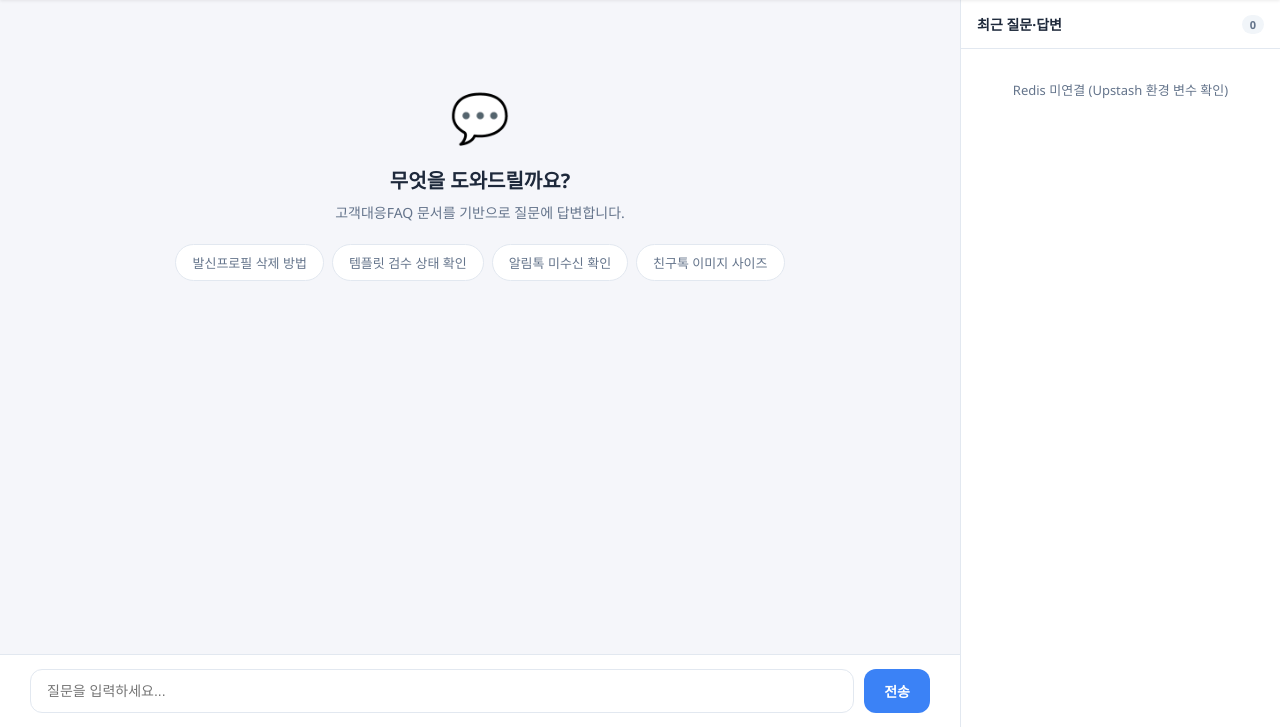
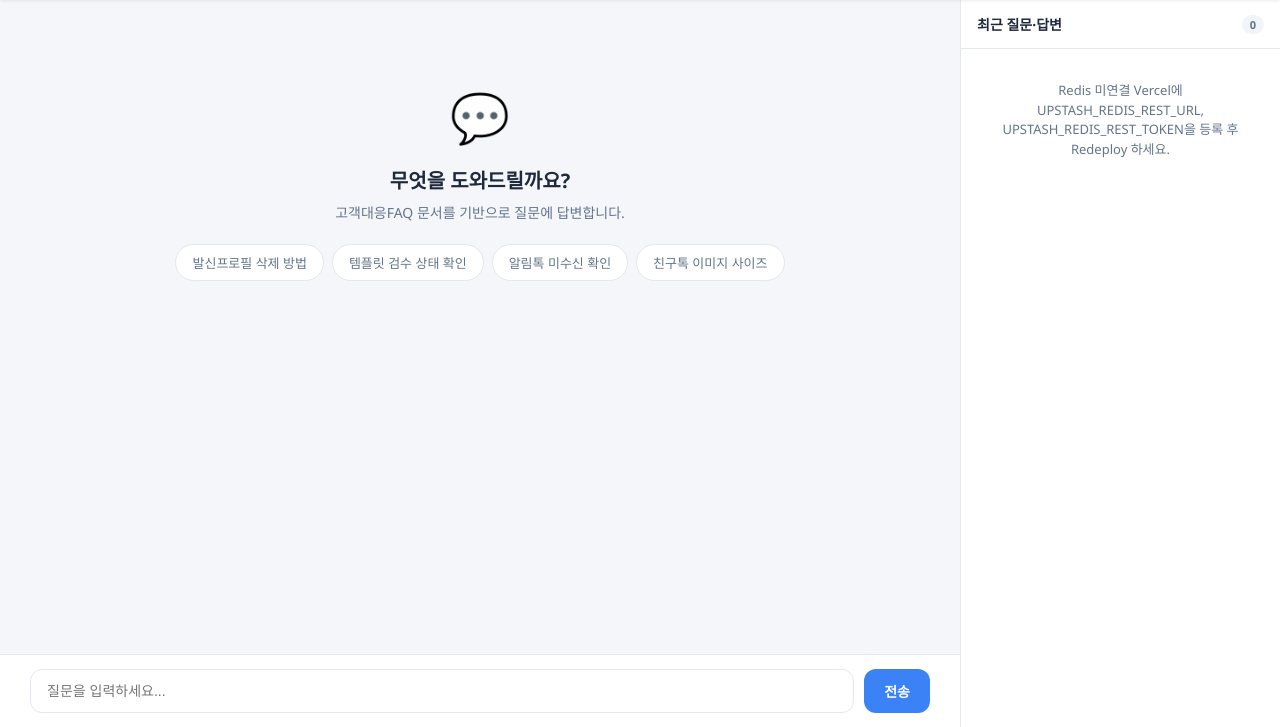
Before and after one commit to lmg2738-dot/faq, a Flask app: template templates/index.html in a window 1280 px wide. Shown: the part 73-800 px from the top of the page. Run offline with Flask 3, Linux system fonts and the light colour scheme; the template is opened without the code that fills it, so the values that code supplies are empty.

Commit message:
Strict FAQ-only answers, fix Upstash history, improve sidebar
- Escalate to contact list when FAQ lacks context; block LLM hallucination

- Fix Upstash REST via /pipeline; history sidebar and mobile toggle

```diff
--- a/app.py
+++ b/app.py
@@ -38,7 +38,7 @@ _load_dotenv()
 KANANA_TIMEOUT = int(os.environ.get("KANANA_TIMEOUT", "55") or "55")
 
 RETRIEVAL_TOP_K = 5
-RETRIEVAL_MIN_SCORE = float(os.environ.get("RETRIEVAL_MIN_SCORE", "1.5"))
+RETRIEVAL_MIN_SCORE = float(os.environ.get("RETRIEVAL_MIN_SCORE", "4.0"))
 
 REDIS_HISTORY_KEY = "faq:chat:recent"
 REDIS_HISTORY_LIMIT = 10
@@ -260,30 +260,174 @@ _ESCALATION_CONTACTS = """\
   개발 관련 문의는 devops@cj.net 을 수신/참조로 보내 주세요."""
 
 
-def _no_faq_answer() -> str:
-    return (
+_ESCALATE_TOKEN = "[ESCALATE]"
+
+_NOT_FOUND_MARKERS = (
+    "찾을 수 없",
+    "확인되지 않",
+    "문서에 없",
+    "faq에서",
+    "faq 문서",
+    "추측하여",
+    "추측하",
+    "임의로",
+    "근거가 없",
+    "관련된 내용을 찾을",
+    "답변드리지 않",
+    "확인해 주세요",
+)
+
+_STOP_TERMS = frozenset(
+    {
+        "있는",
+        "없는",
+        "하는",
+        "되는",
+        "어떻게",
+        "무엇",
+        "방법",
+        "문의",
+        "관련",
+        "확인",
+        "알려",
+        "주세요",
+        "가능",
+        "대한",
+        "어디",
+        "무엇인가요",
+        "알려주세요",
+        "해주세요",
+    }
+)
+
+
+def _significant_terms(text: str) -> list[str]:
+    words = re.findall(r"[a-z0-9]{2,}|[가-힣]{2,}", (text or "").lower())
+    return [w for w in words if w not in _STOP_TERMS and len(w) >= 2]
+
+
+def _no_faq_answer(question: str = "") -> str:
+    intro = (
         "FAQ 문서에서 질문과 관련된 내용을 찾을 수 없습니다. "
         "추측하거나 임의로 답변드리지 않습니다. 아래 담당자에게 문의해 주세요.\n\n"
-        + _ESCALATION_CONTACTS
     )
+    q = (question or "").lower()
+    hint = ""
+    if any(
+        k in q
+        for k in (
+            "개발",
+            "api",
+            "연동",
+            "agent",
+            "게이트",
+            "rest",
+            "컴원",
+            "apiplex",
+            "세일즈포스",
+            "엠플레이스",
+        )
+    ):
+        hint = "※ 개발 관련 문의는 devops@cj.net 을 수신/참조로 보내 주세요.\n\n"
+    elif any(k in q for k in ("정산", "계정발급", "계정", "발신번호", "발신", "스팸", "대량발송", "대량")):
+        hint = "※ 정산·계정·발신·발송 관련은 아래 해당 담당자에게 문의해 주세요.\n\n"
+    elif any(k in q for k in ("영업", "세일즈", "컴원", "메시징")):
+        hint = "※ 영업·연동 관련은 아래 영업문의 담당자에게 문의해 주세요.\n\n"
+    elif any(k in q for k in ("정책",)):
+        hint = "※ 정책 관련은 아래 정책문의 담당자에게 문의해 주세요.\n\n"
+    return intro + hint + _ESCALATION_CONTACTS
 
 
-def _retrieval_is_weak(results: list[tuple[str, float]]) -> bool:
+def _faq_has_sufficient_context(
+    question: str, results: list[tuple[str, float]]
+) -> bool:
+    """FAQ 발췌만으로 답할 수 있을 만큼 검색 신뢰도가 높은지 판단."""
     if not results:
+        return False
+
+    top_score = results[0][1]
+    if top_score < RETRIEVAL_MIN_SCORE:
+        return False
+
+    if len(results) >= 2 and results[1][1] > 0:
+        gap = top_score - results[1][1]
+        if top_score < RETRIEVAL_MIN_SCORE * 2 and gap < 0.8:
+            return False
+
+    top_doc = results[0][0].lower()
+    terms = _significant_terms(question)
+    if not terms:
+        return top_score >= RETRIEVAL_MIN_SCORE * 1.5
+
+    hits = sum(1 for t in terms if t in top_doc)
+    need = max(1, (len(terms) + 1) // 2)
+    return hits >= need
+
+
+def _answer_grounded_in_docs(answer: str, docs: list[str], question: str) -> bool:
+    if not docs:
+        return False
+
+    combined = "\n".join(docs).lower()
+    answer_l = answer.lower()
+    terms = _significant_terms(question)
+
+    if terms:
+        in_doc = sum(1 for t in terms if t in combined)
+        in_ans = sum(1 for t in terms if t in answer_l)
+        if in_doc < max(1, len(terms) // 3):
+            return False
+        if in_ans < max(1, len(terms) // 4):
+            return False
+
+    phrases = re.findall(r"[가-힣a-z0-9]{5,}", docs[0].lower())
+    if phrases:
+        key_phrases = sorted(set(phrases), key=len, reverse=True)[:10]
+        if not any(p in answer_l for p in key_phrases[:6]):
+            return False
+    return True
+
+
+def _should_escalate_llm_answer(
+    question: str,
+    answer: str,
+    docs: list[str],
+    results: list[tuple[str, float]],
+) -> bool:
+    text = (answer or "").strip()
+    if not text:
         return True
-    return results[0][1] < RETRIEVAL_MIN_SCORE
+    if _ESCALATE_TOKEN in text:
+        return True
+    if any(m in text for m in _NOT_FOUND_MARKERS):
+        return True
+    if not _faq_has_sufficient_context(question, results):
+        return True
+    if not _answer_grounded_in_docs(text, docs, question):
+        return True
+    return False
+
+
+def _finalize_faq_answer(
+    question: str,
+    answer: str,
+    docs: list[str],
+    results: list[tuple[str, float]],
+) -> str:
+    if _should_escalate_llm_answer(question, answer, docs, results):
+        return _no_faq_answer(question)
+    return answer.strip()
 
 
 _PROMPT_TEMPLATE = """\
-당신은 사내 고객대응 FAQ 챗봇입니다. 아래 [FAQ 발췌] 내용만 근거로 답변하세요.
+당신은 사내 고객대응 FAQ 챗봇입니다. 반드시 아래 [FAQ 발췌]에 실제로 적힌 내용만으로 답변하세요.
 
-[필수 규칙]
-1. FAQ에 없는 사실·숫자·절차·정책을 절대 지어내지 마세요. 확실하지 않으면 답하지 마세요.
-2. 질문에 답할 근거가 FAQ 발췌에 없거나 부족하면, 반드시 아래 형식으로만 답하세요.
-   - 첫 줄: "FAQ 문서에서 질문과 관련된 내용을 찾을 수 없습니다. 추측하여 답변드리지 않습니다."
-   - 이어서 질문 주제에 맞는 담당자(아래 [담당자 연락처])만 골라 안내하세요. 해당 없으면 대표문의·판단 어려울 때 안내를 포함하세요.
-   - 담당자 연락처는 아래 목록을 그대로 사용하고, 임의로 바꾸거나 생략하지 마세요.
-3. FAQ에 근거가 충분할 때만 답변하세요. 접속 경로, 메뉴, URL 등 문서에 있는 구체적 절차를 포함하세요.
+[필수 규칙 — 위반 금지]
+1. FAQ 발췌에 없는 사실·숫자·절차·URL·메뉴명·정책을 절대 만들지 마세요.
+2. 질문에 직접 답할 문장이 FAQ 발췌에 없으면, 설명 없이 오직 다음 한 줄만 출력하세요:
+   {escalate_token}
+3. {escalate_token} 이외의 형태로 "모른다", "찾을 수 없다", "담당자에게 문의" 등을 쓰지 마세요. (시스템이 담당자 안내를 붙입니다)
+4. FAQ 발췌에 근거가 충분할 때만 일반 답변을 작성하세요. 답변에는 발췌에 있는 구체적 절차·경로·조건을 포함하세요.
 
 [FAQ 발췌]
 --- 문서 1 ---
@@ -294,9 +438,6 @@ _PROMPT_TEMPLATE = """\
 
 --- 문서 3 ---
 {doc3}
-
-[담당자 연락처]
-{contacts}
 
 질문: {question}
 답변:"""
@@ -317,7 +458,7 @@ def _call_kanana(question: str, context: list[str], history: list[dict]) -> tupl
         doc1=docs[0],
         doc2=docs[1],
         doc3=docs[2],
-        contacts=_ESCALATION_CONTACTS,
+        escalate_token=_ESCALATE_TOKEN,
         question=question,
     )
     messages = []
@@ -381,21 +522,28 @@ def _call_kanana(question: str, context: list[str], history: list[dict]) -> tupl
 # 6. Upstash Redis (질문/답변 이력)
 # ──────────────────────────────────────────────
 
-def _redis_configured() -> bool:
-    return bool(
-        (os.environ.get("UPSTASH_REDIS_REST_URL") or "").strip()
-        and (os.environ.get("UPSTASH_REDIS_REST_TOKEN") or "").strip()
-    )
+def _redis_url() -> str:
+    return _env_clean("UPSTASH_REDIS_REST_URL").rstrip("/")
 
 
-def _upstash_request(commands) -> dict | list | None:
-    url = (os.environ.get("UPSTASH_REDIS_REST_URL") or "").strip()
-    token = (os.environ.get("UPSTASH_REDIS_REST_TOKEN") or "").strip()
+def _redis_token() -> str:
+    return _env_clean("UPSTASH_REDIS_REST_TOKEN")
+
+
+def _redis_configured() -> bool:
+    return bool(_redis_url() and _redis_token())
+
+
+def _upstash_post(path: str, payload) -> dict | list | None:
+    """Upstash REST API (단일 명령은 루트 URL, 파이프라인은 /pipeline)."""
+    url = _redis_url()
+    token = _redis_token()
     if not url or not token:
         return None
-    body = json.dumps(commands, ensure_ascii=False).encode("utf-8")
+    endpoint = url if not path else f"{url}/{path.lstrip('/')}"
+    body = json.dumps(payload, ensure_ascii=False).encode("utf-8")
     req = urllib.request.Request(
-        url,
+        endpoint,
         data=body,
         headers={
             "Authorization": f"Bearer {token}",
@@ -406,14 +554,48 @@ def _upstash_request(commands) -> dict | list | None:
     try:
         with urllib.request.urlopen(req, timeout=10) as resp:
             return json.loads(resp.read().decode("utf-8"))
+    except urllib.error.HTTPError as e:
+        try:
+            detail = json.loads(e.read().decode("utf-8"))
+        except Exception:
+            detail = {"error": str(e)}
+        print(f"[!] Upstash HTTP {e.code}: {detail}")
+        return detail
     except Exception as e:
         print(f"[!] Upstash Redis 오류: {e}")
         return None
 
 
-def _save_chat_history(question: str, answer: str) -> None:
+def _upstash_command(command: list) -> dict | None:
+    resp = _upstash_post("", command)
+    return resp if isinstance(resp, dict) else None
+
+
+def _upstash_pipeline(commands: list[list]) -> list[dict] | None:
+    resp = _upstash_post("pipeline", commands)
+    return resp if isinstance(resp, list) else None
+
+
+def _parse_history_entries(raw) -> list[dict]:
+    items: list[dict] = []
+    if not isinstance(raw, list):
+        return items
+    for entry in raw:
+        if isinstance(entry, bytes):
+            entry = entry.decode("utf-8")
+        if not isinstance(entry, str):
+            continue
+        try:
+            items.append(json.loads(entry))
+        except (json.JSONDecodeError, TypeError):
+            continue
+    return items
+
+
+def _save_chat_history(question: str, answer: str) -> str | None:
+    """저장 실패 시 오류 메시지, 성공 시 None."""
     if not _redis_configured():
-        return
+        return None
     item = json.dumps(
         {
             "question": question,
@@ -422,46 +604,40 @@ def _save_chat_history(question: str, answer: str) -> None:
         },
         ensure_ascii=False,
     )
-    resp = _upstash_request(
+    pipeline = _upstash_pipeline(
         [
             ["LPUSH", REDIS_HISTORY_KEY, item],
             ["LTRIM", REDIS_HISTORY_KEY, "0", str(REDIS_HISTORY_LIMIT - 1)],
         ]
     )
-    if resp is None:
-        return
-    if isinstance(resp, list):
-        for part in resp:
+    if pipeline:
+        for part in pipeline:
             if isinstance(part, dict) and part.get("error"):
-                print(f"[!] Upstash 저장 오류: {part['error']}")
-    elif isinstance(resp, dict) and resp.get("error"):
-        print(f"[!] Upstash 저장 오류: {resp['error']}")
+                return str(part["error"])
+        return None
+
+    # pipeline 미지원/실패 시 단일 명령으로 재시도
+    push = _upstash_command(["LPUSH", REDIS_HISTORY_KEY, item])
+    if not push:
+        return "Redis 연결 실패"
+    if push.get("error"):
+        return str(push["error"])
+    trim = _upstash_command(["LTRIM", REDIS_HISTORY_KEY, "0", str(REDIS_HISTORY_LIMIT - 1)])
+    if trim and trim.get("error"):
+        return str(trim["error"])
+    return None
 
 
-def _get_chat_history() -> list[dict]:
+def _get_chat_history() -> tuple[list[dict], str | None]:
+    """(최신순 항목 목록, 오류 메시지)"""
     if not _redis_configured():
-        return []
-    resp = _upstash_request(["LRANGE", REDIS_HISTORY_KEY, "0", str(REDIS_HISTORY_LIMIT - 1)])
+        return [], None
+    resp = _upstash_command(["LRANGE", REDIS_HISTORY_KEY, "0", str(REDIS_HISTORY_LIMIT - 1)])
     if not resp:
-        return []
-    if isinstance(resp, list):
-        raw = resp[0].get("result", []) if resp and isinstance(resp[0], dict) else []
-    elif isinstance(resp, dict):
-        if resp.get("error"):
-            print(f"[!] Upstash 조회 오류: {resp['error']}")
-            return []
-        raw = resp.get("result") or []
-    else:
-        return []
-    items: list[dict] = []
-    for entry in raw:
-        if isinstance(entry, bytes):
-            entry = entry.decode("utf-8")
-        try:
-            items.append(json.loads(entry))
-        except (json.JSONDecodeError, TypeError):
-            continue
-    return items
+        return [], "Redis 연결 실패"
+    if resp.get("error"):
+        return [], str(resp["error"])
+    return _parse_history_entries(resp.get("result")), None
 
 
 # ──────────────────────────────────────────────
@@ -500,12 +676,15 @@ def chat():
         for doc, sc in results
     ]
 
-    if _retrieval_is_weak(results):
-        answer = _no_faq_answer()
+    if not _faq_has_sufficient_context(question, results):
+        answer = _no_faq_answer(question)
         _save_chat_history(question, answer)
         return jsonify({"answer": answer, "references": refs})
 
     answer, err_kind = _call_kanana(question, context_docs, history)
+
+    if err_kind is None:
+        answer = _finalize_faq_answer(question, answer, context_docs, results)
 
     if err_kind in ("quota", "server", "api", "network") and context_docs:
         fallback = "🔍 API를 사용할 수 없어 FAQ 검색 결과를 직접 보여드립니다.\n\n"
@@ -519,7 +698,15 @@ def chat():
 
 @app.route("/api/history", methods=["GET"])
 def chat_history():
-    return jsonify({"items": _get_chat_history(), "enabled": _redis_configured()})
+    items, err = _get_chat_history()
+    configured = _redis_configured()
+    return jsonify(
+        {
+            "items": items,
+            "enabled": configured,
+            "error": err if configured else None,
+        }
+    )
 
 
 @app.route("/api/status", methods=["GET"])
@@ -533,6 +720,8 @@ def api_status():
             "kanana_base_url": _kanana_base_url(),
             "kanana_model": _kanana_model(),
             "redis_enabled": _redis_configured(),
+            "redis_url_set": bool(_redis_url()),
+            "redis_token_length": len(_redis_token()),
         }
     )
 
--- a/templates/index.html
+++ b/templates/index.html
@@ -360,7 +401,25 @@ const welcome       = document.getElementById('welcome');
 const historyList   = document.getElementById('history-list');
 const historyEmpty  = document.getElementById('history-empty');
 const historyCount  = document.getElementById('history-count');
+const historyToggle = document.getElementById('history-toggle');
+const historyBackdrop = document.getElementById('history-backdrop');
+const historySidebar = document.getElementById('history-sidebar');
 let history = [];
+
+function setHistoryPanel(open) {
+  if (!historySidebar) return;
+  historySidebar.classList.toggle('mobile-open', open);
+  if (historyBackdrop) historyBackdrop.classList.toggle('show', open);
+}
+
+if (historyToggle) {
+  historyToggle.addEventListener('click', () => {
+    setHistoryPanel(!historySidebar.classList.contains('mobile-open'));
+  });
+}
+if (historyBackdrop) {
+  historyBackdrop.addEventListener('click', () => setHistoryPanel(false));
+}
 
 function formatTime(ts) {
   if (!ts) return '';
@@ -378,20 +437,28 @@ function truncate(s, n) {
 
 async function loadRecentHistory() {
   try {
-    const res = await fetch('/api/history');
+    const res = await fetch('/api/history', { cache: 'no-store' });
     const data = await res.json();
-    renderRecentHistory(data.items || [], data.enabled);
+    renderRecentHistory(data.items || [], data.enabled, data.error);
   } catch (_) {
-    renderRecentHistory([], false);
+    renderRecentHistory([], false, '이력 API 호출 실패');
   }
 }
 
-function renderRecentHistory(items, enabled) {
+function renderRecentHistory(items, enabled, errorMsg) {
   historyList.querySelectorAll('.history-item').forEach(el => el.remove());
 
   if (!enabled) {
     historyEmpty.style.display = 'block';
-    historyEmpty.textContent = 'Redis 미연결 (Upstash 환경 변수 확인)';
+    historyEmpty.textContent =
+      'Redis 미연결\nVercel에 UPSTASH_REDIS_REST_URL, UPSTASH_REDIS_REST_TOKEN을 등록 후 Redeploy 하세요.';
+    historyCount.textContent = '0';
+    return;
+  }
+
+  if (errorMsg) {
+    historyEmpty.style.display = 'block';
+    historyEmpty.textContent = 'Redis 조회 오류: ' + errorMsg;
     historyCount.textContent = '0';
     return;
   }
@@ -404,19 +471,26 @@ function renderRecentHistory(items, enabled) {
   }
 
   historyEmpty.style.display = 'none';
-  historyCount.textContent = String(items.length);
+  historyCount.textContent = String(Math.min(items.length, 10));
 
   items.forEach(item => {
     const el = document.createElement('div');
     el.className = 'history-item';
+    const fullAnswer = item.answer || '';
     el.innerHTML =
       '<div class="q">' + escHtml(item.question || '') + '</div>' +
-      '<div class="a">' + escHtml(truncate(item.answer || '', 180)) + '</div>' +
+      '<div class="a">' + escHtml(truncate(fullAnswer, 180)) + '</div>' +
       '<div class="time">' + escHtml(formatTime(item.ts)) + '</div>';
-    el.onclick = () => {
+    el.addEventListener('click', () => {
+      const expanded = el.classList.toggle('expanded');
+      if (expanded) {
+        el.querySelector('.a').innerHTML = escHtml(fullAnswer);
+      } else {
+        el.querySelector('.a').innerHTML = escHtml(truncate(fullAnswer, 180));
+      }
       userInput.value = item.question || '';
       userInput.focus();
-    };
+    });
     historyList.appendChild(el);
   });
 }
@@ -512,7 +586,7 @@ async function sendMessage(e) {
     } else {
       addMsg('bot', escHtml(data.answer), data.references);
       history.push({role: 'assistant', content: data.answer});
-      loadRecentHistory();
+      setTimeout(loadRecentHistory, 400);
     }
   } catch (err) {
     removeTyping();
```
Also changed, not shown: other parts of templates/index.html (+41 -0 lines).
